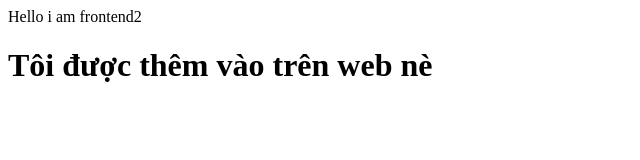
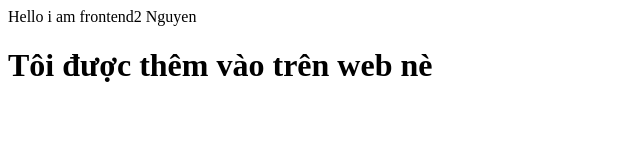
Before and after one commit to npv2k1/learn-git, a plain HTML site: page frontend/index2.html in a window 1280 px wide. Shown: the full height of the page, 0-640 px from the left. Drawn offline with Linux system fonts and the light colour scheme.

Commit message:
update frontend

```diff
--- a/frontend/index2.html
+++ b/frontend/index2.html
@@ -8,7 +8,7 @@
 </head>
 <body>
   Hello i am frontend2
-
+  Nguyen
   <h1>Tôi được thêm vào trên web nè</h1>
 </body>
 </html>
```
